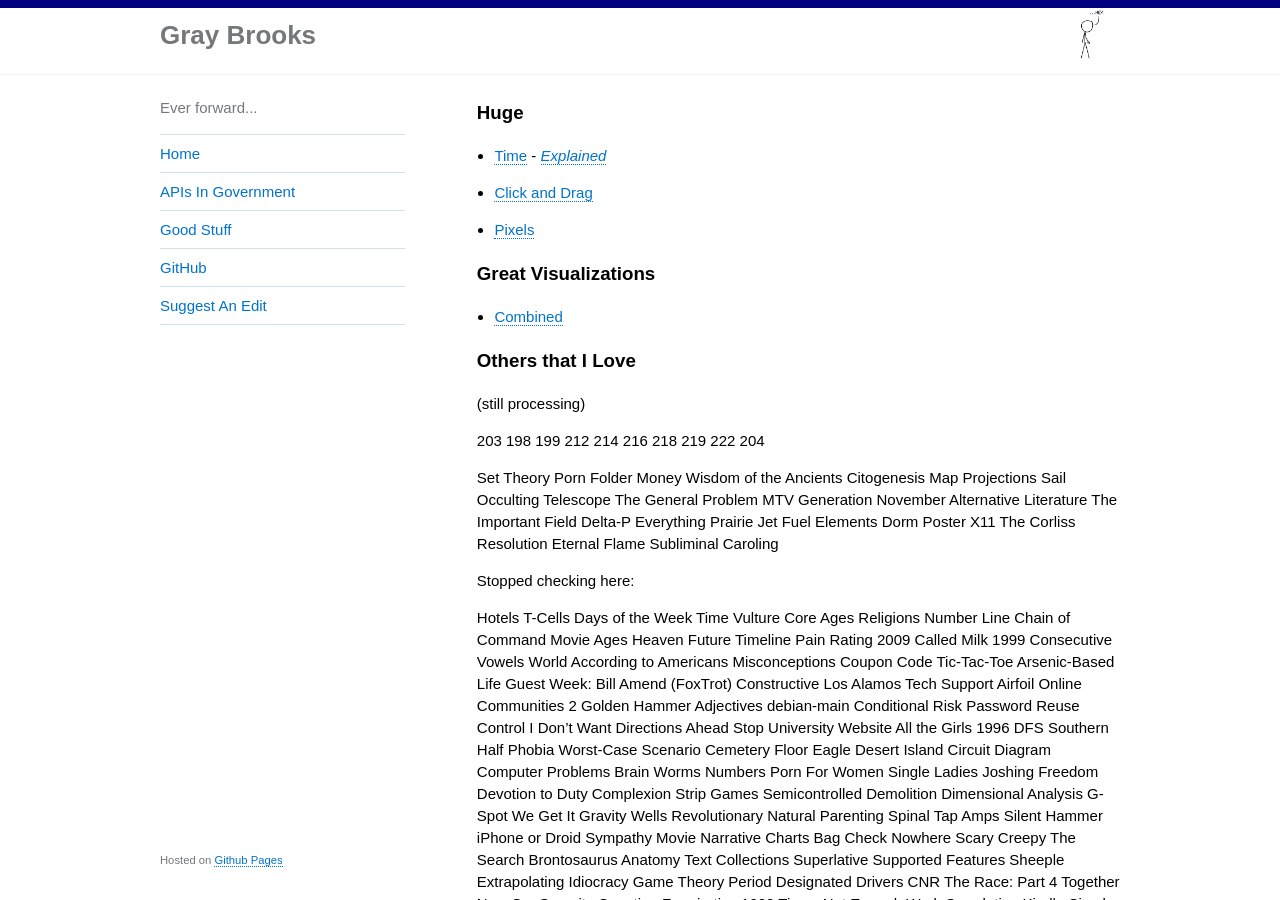
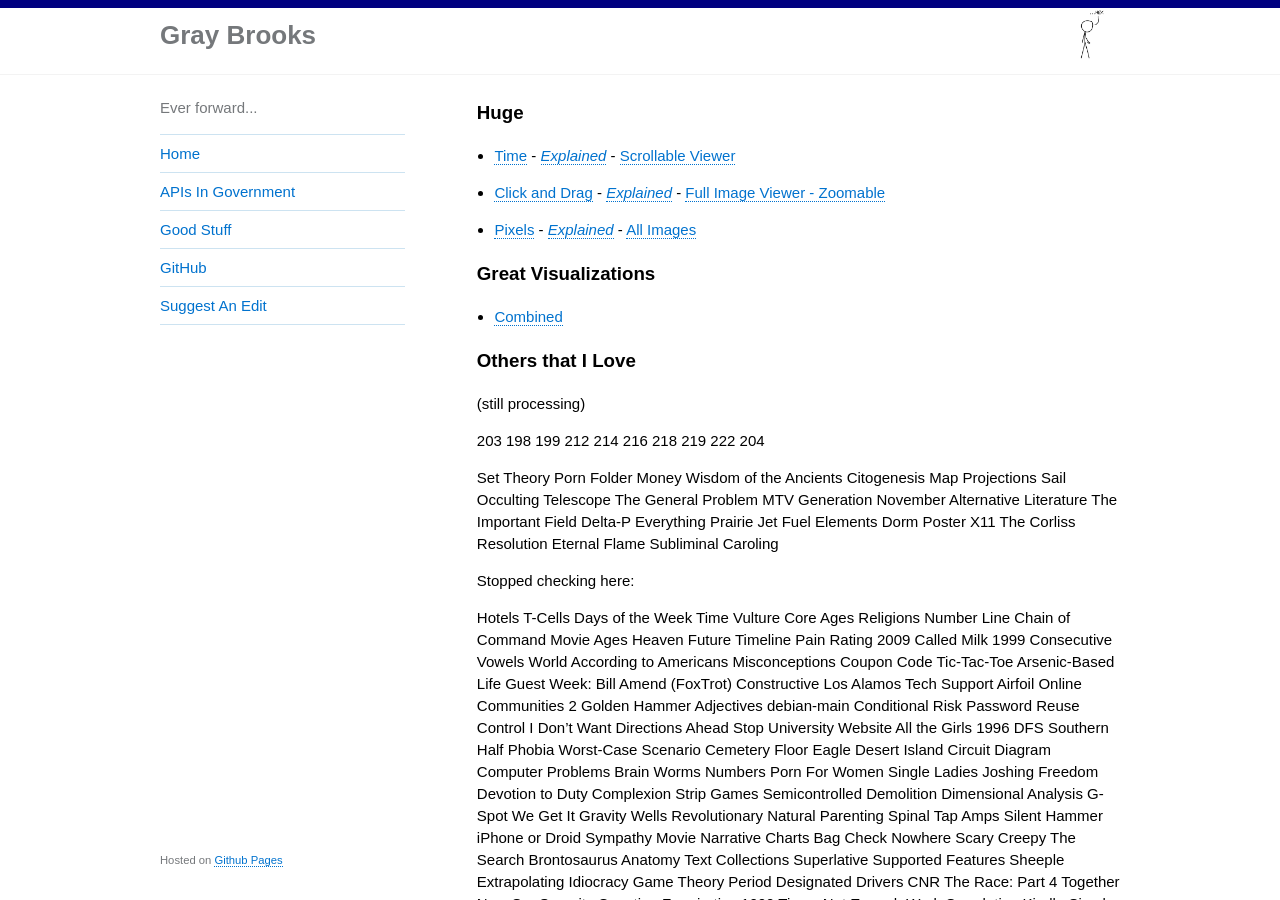
Before and after one commit to gbinal/gbinal.github.com, a Jekyll site: the page built from pages/xkcd.md, in a window 1280 px wide and 900 px high. Built offline with Jekyll 4.4.1, drawn with Linux system fonts in a browser that asks for light colours.

Commit message:
adding huge links

```diff
--- a/pages/xkcd.md
+++ b/pages/xkcd.md
@@ -4,9 +4,9 @@ title: Why XKCD is Amazing
 ---
 
 ### Huge
-* [Time](http://xkcd.com/1190/) - *[Explained]()*
-* [Click and Drag](http://xkcd.com/1110/)
-* [Pixels](http://xkcd.com/1416/)
+* [Time](http://xkcd.com/1190/) - *[Explained](http://www.explainxkcd.com/wiki/index.php?title=1190:_Time)* - [Scrollable Viewer](http://geekwagon.net/projects/xkcd1190/)
+* [Click and Drag](http://xkcd.com/1110/) - *[Explained](http://www.explainxkcd.com/wiki/index.php?title=1110:_Click_and_Drag)* - [Full Image Viewer - Zoomable](http://xkcd-map.rent-a-geek.de/#10/1.1006/0.2005)
+* [Pixels](http://xkcd.com/1416/) - *[Explained](http://www.explainxkcd.com/wiki/index.php/1416:_Pixels)* - [All Images](http://www.explainxkcd.com/wiki/index.php/1416:_Pixels/Images)
 
 ### Great Visualizations
 
```
